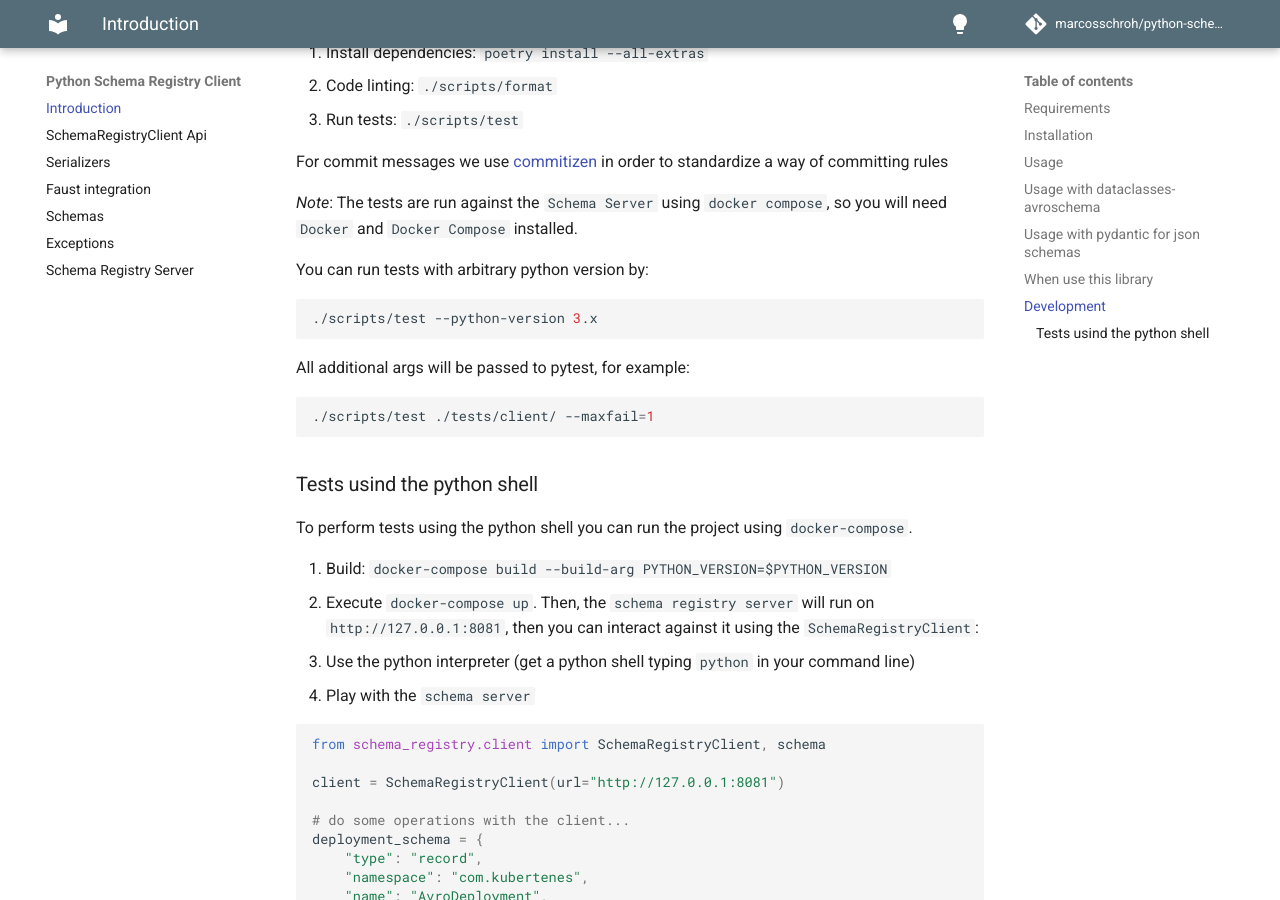
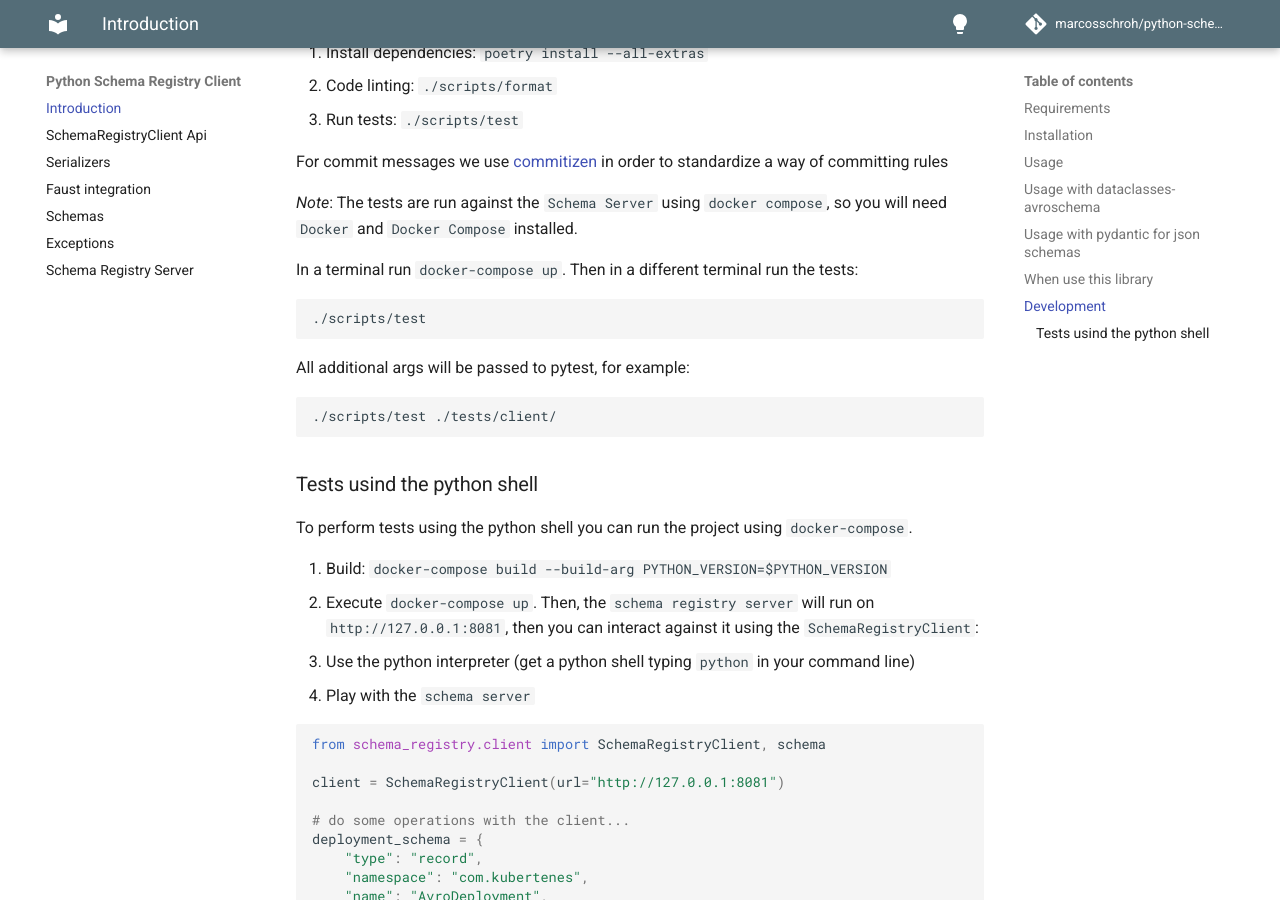
Before and after one commit to marcosschroh/python-schema-registry-client, an MkDocs documentation site: the page built from docs/index.md, in a window 1280 px wide and 900 px high, scrolled down 5344 px. Built offline with MkDocs 1.6.1 and Material for MkDocs 9.7.7, drawn with Linux system fonts in a browser that asks for light colours; comment, search, counter and statistics services are not loaded.

````diff
--- a/docs/index.md
+++ b/docs/index.md
@@ -239,16 +239,16 @@ For commit messages we use [commitizen](https://commitizen-tools.github.io/commi
 *Note*: The tests are run against the `Schema Server` using `docker compose`, so you will need
 `Docker` and `Docker Compose` installed.
 
-You can run tests with arbitrary python version by:
+In a terminal run `docker-compose up`. Then in a different terminal run the tests:
 
 ```bash
-./scripts/test --python-version 3.x
+./scripts/test
 ```
 
 All additional args will be passed to pytest, for example:
 
 ```bash
-./scripts/test ./tests/client/ --maxfail=1
+./scripts/test ./tests/client/
 ```
 
 ### Tests usind the python shell
````
Also changed, not shown: README.md (+6 -7 lines), docker-compose.yaml (+3 -21 lines), 12 other files.
